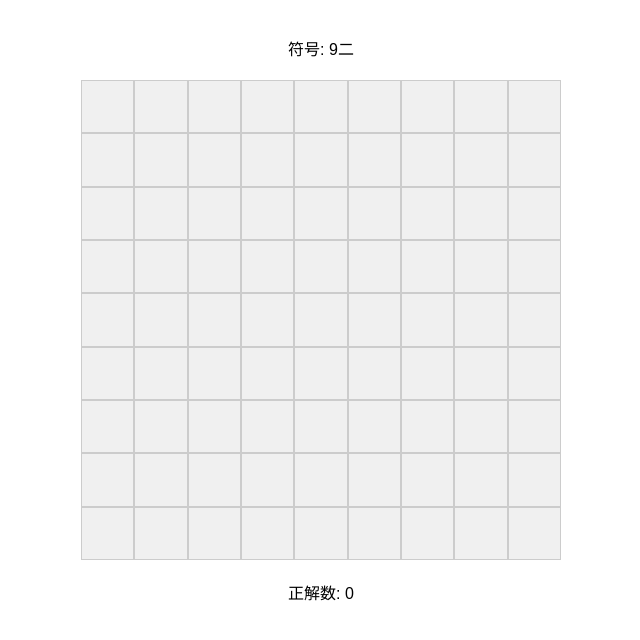
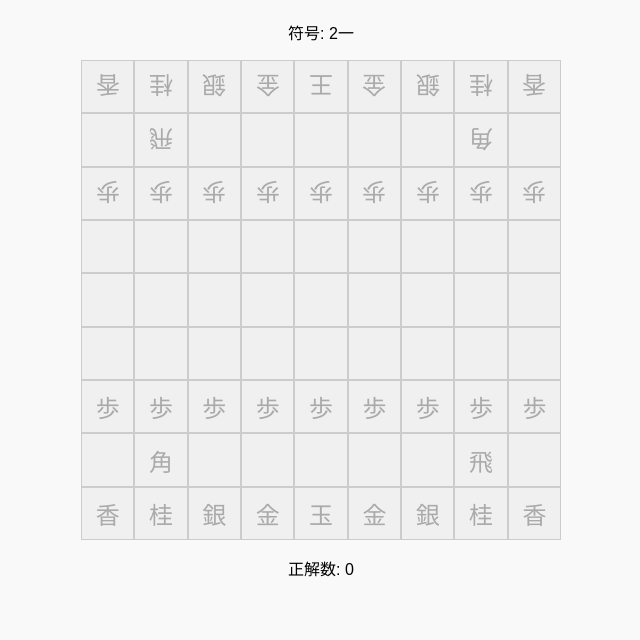
Before and after one commit to drivesketch/kifu, a plain HTML site: page index.html in a window 1280 px wide. Shown: the whole page, without its empty margins (319-959 px from the left). Drawn offline with Linux system fonts and the light colour scheme.

Commit message:
駒を表示させる

```diff
--- a/script.js
+++ b/script.js
@@ -1,31 +1,96 @@
+// script.js
+
 // 初期設定
 const board = document.getElementById("board");
 const questionElem = document.getElementById("question");
 const correctCountElem = document.getElementById("correct-count");
 
 // 列（右から左）と行（上から下）を設定
-const cols = ["9", "8", "7", "6", "5", "4", "3", "2", "1"]; // 縦方向（右から左）
-const rows = ["一", "二", "三", "四", "五", "六", "七", "八", "九"]; // 横方向（上から下）
+const cols = ["9", "8", "7", "6", "5", "4", "3", "2", "1"];
+const rows = ["一", "二", "三", "四", "五", "六", "七", "八", "九"];
+
+// 将棋の初期配置
+const pieceData = {
+  "9一": { piece: "香", owner: "enemy" },
+  "8一": { piece: "桂", owner: "enemy" },
+  "7一": { piece: "銀", owner: "enemy" },
+  "6一": { piece: "金", owner: "enemy" },
+  "5一": { piece: "王", owner: "enemy" },
+  "4一": { piece: "金", owner: "enemy" },
+  "3一": { piece: "銀", owner: "enemy" },
+  "2一": { piece: "桂", owner: "enemy" },
+  "1一": { piece: "香", owner: "enemy" },
+  "2二": { piece: "角", owner: "enemy" },
+  "8二": { piece: "飛", owner: "enemy" },
+  "9三": { piece: "歩", owner: "enemy" },
+  "8三": { piece: "歩", owner: "enemy" },
+  "7三": { piece: "歩", owner: "enemy" },
+  "6三": { piece: "歩", owner: "enemy" },
+  "5三": { piece: "歩", owner: "enemy" },
+  "4三": { piece: "歩", owner: "enemy" },
+  "3三": { piece: "歩", owner: "enemy" },
+  "2三": { piece: "歩", owner: "enemy" },
+  "1三": { piece: "歩", owner: "enemy" },
+  "9七": { piece: "歩", owner: "self" },
+  "8七": { piece: "歩", owner: "self" },
+  "7七": { piece: "歩", owner: "self" },
+  "6七": { piece: "歩", owner: "self" },
+  "5七": { piece: "歩", owner: "self" },
+  "4七": { piece: "歩", owner: "self" },
+  "3七": { piece: "歩", owner: "self" },
+  "2七": { piece: "歩", owner: "self" },
+  "1七": { piece: "歩", owner: "self" },
+  "2八": { piece: "飛", owner: "self" },
+  "8八": { piece: "角", owner: "self" },
+  "9九": { piece: "香", owner: "self" },
+  "8九": { piece: "桂", owner: "self" },
+  "7九": { piece: "銀", owner: "self" },
+  "6九": { piece: "金", owner: "self" },
+  "5九": { piece: "玉", owner: "self" },
+  "4九": { piece: "金", owner: "self" },
+  "3九": { piece: "銀", owner: "self" },
+  "2九": { piece: "桂", owner: "self" },
+  "1九": { piece: "香", owner: "self" },
+};
+
+// ゲームの状態
 let currentAnswer = null;
 let correctCount = 0;
 
-// マス目を作成
-rows.forEach((rowLabel, rowIndex) => {
-  cols.forEach((colLabel, colIndex) => {
+// ボードを作成して駒を配置
+rows.forEach((rowLabel) => {
+  cols.forEach((colLabel) => {
     const cell = document.createElement("div");
     cell.className = "cell";
-    cell.dataset.row = rowLabel; // 行（一～九）
-    cell.dataset.col = colLabel; // 列（1～9）
-    cell.addEventListener("click", handleCellClick);
+    const position = `${colLabel}${rowLabel}`; // 符号形式 (例: "5一")
+
+    // 駒が存在する場合は挿入
+    if (pieceData[position]) {
+      const pieceInfo = pieceData[position];
+      const piece = document.createElement("span");
+      piece.className = "piece";
+      piece.textContent = pieceInfo.piece; // 駒の文字
+
+      // 敵駒の場合は回転クラスを追加
+      if (pieceInfo.owner === "enemy") {
+        piece.classList.add("enemy-piece");
+      }
+
+      cell.appendChild(piece);
+    }
+
+    cell.dataset.row = rowLabel;
+    cell.dataset.col = colLabel;
+    cell.addEventListener("click", handleCellClick); // マスのクリックイベント
     board.appendChild(cell);
   });
 });
 
-// ランダムな符号を生成
+// ランダムな駒の符号を生成
 function generateRandomQuestion() {
-  const randomRow = rows[Math.floor(Math.random() * rows.length)]; // 一～九
-  const randomCol = cols[Math.floor(Math.random() * cols.length)]; // 1～9
-  return `${randomCol}${randomRow}`; // 例: "7六"
+  const positions = Object.keys(pieceData); // 駒のあるマスを取得
+  const randomPosition = positions[Math.floor(Math.random() * positions.length)];
+  return randomPosition; // 例: "7六"
 }
 
 // 新しい問題を出題
@@ -36,9 +101,11 @@ function setNewQuestion() {
 
 // マス目がクリックされたときの処理
 function handleCellClick(event) {
-  const cell = event.target;
+  const cell = event.target.closest(".cell");
+  if (!cell) return;
+
   const clickedRow = cell.dataset.row; // 行（一～九）
-  const clickedCol = cell.dataset.col; // 列（1～9）
+  const clickedCol = cell.dataset.col; // 列（9～1）
   const clickedPosition = `${clickedCol}${clickedRow}`; // 例: "7六"
 
   if (clickedPosition === currentAnswer) {
--- a/style.css
+++ b/style.css
@@ -1,22 +1,37 @@
+/* styles.css */
+
+/* 全体のスタイル */
 body {
   font-family: Arial, sans-serif;
   text-align: center;
   margin: 0;
-  padding: 20px;
+  padding: 0;
+    background-color: #f9f9f9;
+  }
+
+  #game {
+    margin: 20px auto;
+    max-width: 600px;
+  }
+
+  h1 {
+    font-size: 1.8rem;
+    color: #333;
+  }
+
+  #question-container {
+    margin-bottom: 20px;
 }
 
 #board {
   display: grid;
   grid-template-columns: repeat(9, 1fr);
-    /* 9列の均等分割 */
-    gap: 0px;
-  margin: 20px auto;
+  gap: 0px;
+    margin: 0 auto;
   width: 100%;
-    /* 親要素の幅にフィット */
-    max-width: 480px;
-    /* 最大幅を480pxに制限 */
-    aspect-ratio: 1 / 1;
-    /* 正方形を維持 */
+  max-width: 480px;
+  aspect-ratio: 1 / 1;
+  background-color: #ddd;
 }
 
 .cell {
@@ -26,11 +41,23 @@ body {
   justify-content: center;
   align-items: center;
   font-size: calc(1vw + 0.5rem);
-    /* 画面幅に応じたフォントサイズ */
   cursor: pointer;
+  position: relative;
+    aspect-ratio: 1 / 1;
 }
 
-/* 正解・不正解のスタイル */
+.piece {
+  font-size: 1.5rem;
+  /* font-weight: bold; */
+  color: #aaa
+}
+
+.enemy-piece {
+  transform: rotate(180deg);
+  /* 180度回転 */
+  display: inline-block;
+  /* 回転を適用するため */
+}
 .cell.correct {
   background-color: #8fbc8f;
 }
@@ -38,16 +65,3 @@ body {
 .cell.wrong {
   background-color: #f08080;
 }
-
-/* スマホ対応: 小さい画面ではマス目を小さく */
-@media (max-width: 480px) {
-  #board {
-    max-width: 100%;
-    /* スマホでは画面幅にフィット */
-  }
-
-  .cell {
-    font-size: calc(2vw + 0.3rem);
-    /* より小さいフォントサイズ */
-  }
-}
```
